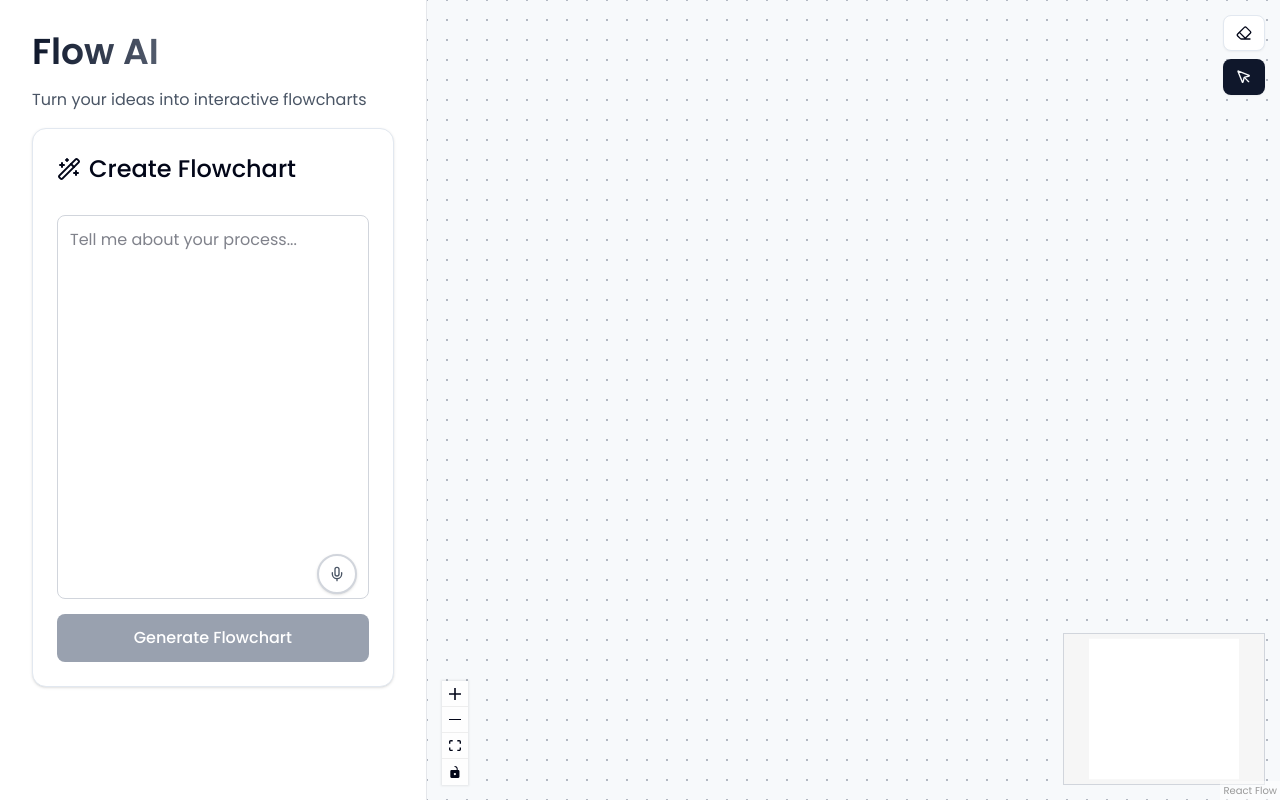
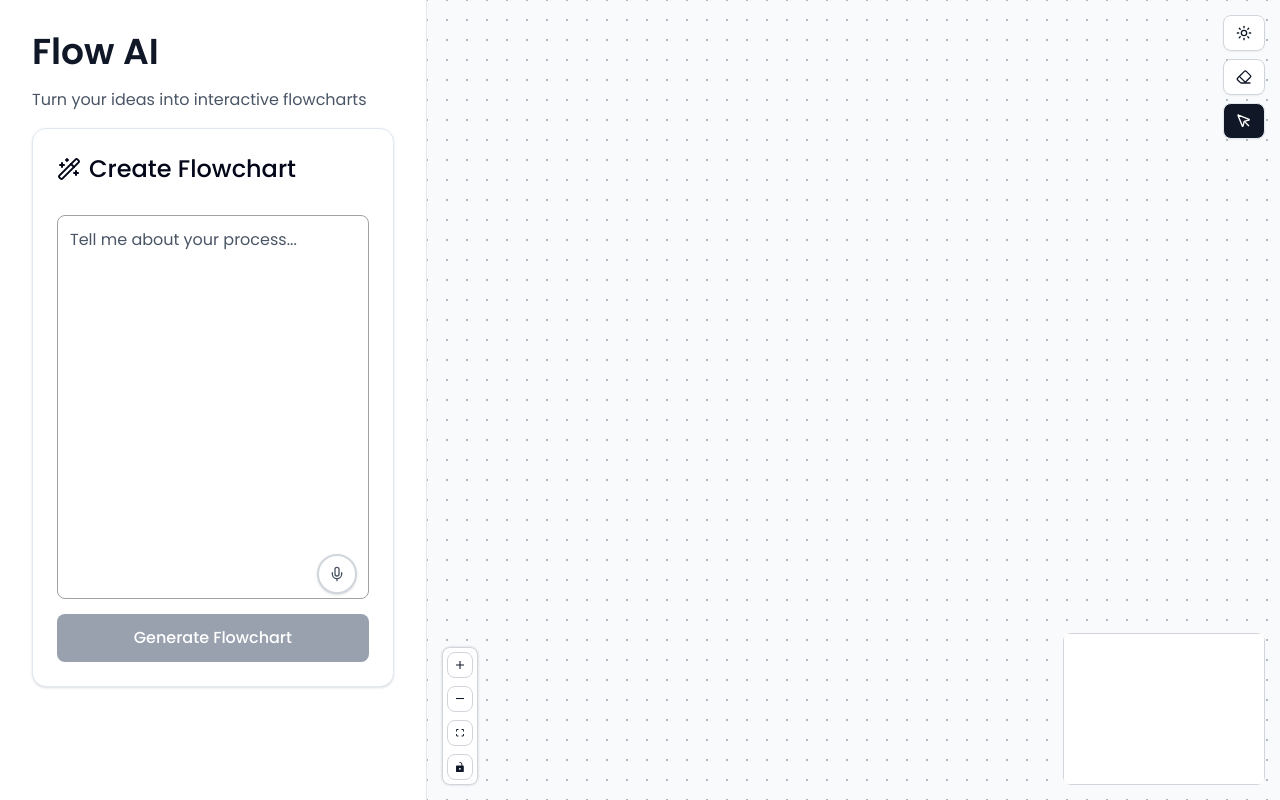
Before and after one commit to rycatt/flow-ai, a Next.js app: page / in a window 1280 px wide. Built offline with nearby package versions, Linux system fonts and the light colour scheme.

Commit message:
Add dark/light toggle

```diff
--- a/src/app/page.tsx
+++ b/src/app/page.tsx
@@ -72,15 +72,15 @@ export default function Home() {
   return (
     <div className="h-screen flex">
       <main className="flex w-full">
-        <div className="w-1/3 min-w-96 p-8 border-r border-gray-200 bg-white">
+        <div className="w-1/3 min-w-96 p-8 border-r dark:bg-neutral-900 dark:border-neutral-900 border-gray-200 bg-white">
           <div className="flex flex-col gap-4">
-            <h1 className="text-4xl font-semibold bg-gradient-to-r from-primary to-accent bg-clip-text text-transparent">
+            <h1 className="text-4xl font-semibold text-gray-900 dark:text-white">
               Flow AI
             </h1>
-            <p className="text-gray-600">
+            <p className="text-gray-600 dark:text-neutral-300">
               Turn your ideas into interactive flowcharts
             </p>
-            <Card>
+            <Card className="dark:bg-neutral-900">
               <CardHeader>
                 <CardTitle className="text-2xl font-medium flex items-center gap-2">
                   <WandSparkles />
@@ -94,7 +94,7 @@ export default function Home() {
                     onChange={(e) => setPrompt(e.target.value)}
                     placeholder="Tell me about your process..."
                     disabled={isGenerating}
-                    className="w-full h-96 p-3 pr-12 border border-gray-300 rounded-md focus:ring-2 focus:ring-gray-500 focus:border-transparent resize-none transition-all duration-200"
+                    className="w-full h-96 p-3 pr-12 border border-neutral-400 dark:border-neutral-700 rounded-md focus:ring-2 focus:ring-neutral-600 dark:focus:ring-neutral-500 focus:border-transparent resize-none transition-all duration-200 bg-white dark:bg-neutral-900 text-neutral-900 dark:text-neutral-100 placeholder-gray-600 dark:placeholder-neutral-500"
                   />
                   <div className="absolute bottom-3 right-3">
                     <VoiceInput onTranscription={setPrompt} />
@@ -103,7 +103,7 @@ export default function Home() {
                 <button
                   onClick={handleClick}
                   disabled={isGenerating || !prompt.trim()}
-                  className="w-full bg-gray-800 hover:bg-gray-700 disabled:bg-gray-400 text-white font-medium py-3 px-4 rounded-md transition-all duration-200 cursor-pointer mt-2 transform disabled:transform-none disabled:cursor-default"
+                  className="w-full bg-gray-900 hover:bg-gray-800 dark:bg-white dark:hover:bg-neutral-100 disabled:bg-gray-400 dark:disabled:bg-neutral-600 text-white dark:text-neutral-900 font-medium py-3 px-4 rounded-md transition-all duration-200 cursor-pointer mt-2 transform disabled:transform-none disabled:cursor-default"
                 >
                   {isGenerating ? <LoadingSpinner /> : "Generate Flowchart"}
                 </button>
@@ -113,14 +113,14 @@ export default function Home() {
         </div>
         <div className="flex-1 h-screen relative">
           {isGenerating && (
-            <div className="absolute top-4 left-4 bg-white/90 backdrop-blur-sm z-10 rounded-lg shadow-lg p-4 border border-gray-200">
+            <div className="absolute top-4 left-4 bg-white/90 dark:bg-neutral-800/90 backdrop-blur-sm z-10 rounded-lg shadow-lg p-4 border border-gray-200 dark:border-neutral-600">
               <div className="flex items-center gap-3">
-                <div className="animate-spin rounded-full h-6 w-6 border-b-2 border-gray-600"></div>
+                <div className="animate-spin rounded-full h-6 w-6 border-b-2 border-gray-600 dark:border-neutral-400"></div>
                 <div>
-                  <p className="text-gray-700 font-medium text-sm">
+                  <p className="text-gray-700 dark:text-neutral-200 font-medium text-sm">
                     Generating your flowchart...
                   </p>
-                  <p className="text-xs text-gray-500">
+                  <p className="text-xs text-gray-500 dark:text-neutral-400">
                     Watch as your flowchart comes to life
                   </p>
                 </div>
@@ -128,11 +128,11 @@ export default function Home() {
             </div>
           )}
           {animationComplete && (
-            <div className="absolute top-4 left-4 bg-green-50 border border-green-200 z-10 rounded-lg shadow-lg p-4">
+            <div className="absolute top-4 left-4 bg-gray-50 dark:bg-neutral-800/90 border border-gray-200 dark:border-neutral-600 z-10 rounded-lg shadow-lg p-4">
               <div className="flex items-center gap-3">
-                <div className="w-6 h-6 bg-green-500 rounded-full flex items-center justify-center">
+                <div className="w-6 h-6 bg-gray-900 dark:bg-white rounded-full flex items-center justify-center">
                   <svg
-                    className="w-4 h-4 text-white"
+                    className="w-4 h-4 text-white dark:text-neutral-900"
                     fill="none"
                     stroke="currentColor"
                     viewBox="0 0 24 24"
@@ -146,7 +146,7 @@ export default function Home() {
                   </svg>
                 </div>
                 <div>
-                  <p className="text-xs text-green-600">
+                  <p className="text-xs text-gray-700 dark:text-neutral-200">
                     Your flowchart is ready
                   </p>
                 </div>
--- a/src/app/xy-theme.css
+++ b/src/app/xy-theme.css
@@ -1,24 +1,15 @@
-/* xyflow theme files. Delete these to start from our base */
-
 .react-flow {
   --xy-background-color: #f7f9fb;
-  /* Custom Variables */
   --xy-theme-selected: #f57dbd;
   --xy-theme-hover: #c5c5c5;
   --xy-theme-edge-hover: black;
   --xy-theme-color-focus: #e8e8e8;
-
-  /* Built-in Variables see https://reactflow.dev/learn/customization/theming */
   --xy-node-border-default: 1px solid #ededed;
-
   --xy-node-boxshadow-default: 0px 3.54px 4.55px 0px #00000005,
     0px 3.54px 4.55px 0px #0000000d, 0px 0.51px 1.01px 0px #0000001a;
-
   --xy-node-border-radius-default: 8px;
-
   --xy-handle-background-color-default: #ffffff;
   --xy-handle-border-color-default: #aaaaaa;
-
   --xy-edge-label-color-default: #505050;
 }
 
@@ -28,8 +19,6 @@
     0px 0.51px 1.01px 0px rgba(255, 255, 255, 0.2);
   --xy-theme-color-focus: #535353;
 }
-
-/* Customizing Default Theming */
 
 .react-flow__node {
   box-shadow: var(--xy-node-boxshadow-default);
@@ -66,8 +55,8 @@
 }
 
 .react-flow__node-group {
-  background: transparent !important; /* Fully transparent background */
-  border: 1.5px dashed #b8b8b8 !important; /* Visible border (purple, or use #b8b8b8 for gray) */
+  background: transparent !important;
+  border: 1.5px dashed #b8b8b8 !important;
   border-radius: 10px;
   box-shadow: none;
   transition: border-color 0.2s;
@@ -113,19 +102,6 @@
   height: 5px;
 }
 
-/*
-  Custom Example CSS  - This CSS is to improve the example experience.
-  You can remove it if you want to use the default styles.
-*/
-
-/* New Theme Classes:
-   .xy-theme__button   - Styles for buttons.
-   .xy-theme__input    - Styles for text inputs.
-   .xy-theme__checkbox - Styles for checkboxes.
-   .xy-theme__select   - Styles for dropdown selects.
-   .xy-theme__label    - Styles for labels.
-*/
-
 :root {
   --color-primary: #ff0073;
   --color-background: #fefefe;
@@ -147,7 +123,6 @@
   margin: 0;
 }
 
-/* Custom Button Styling */
 .xy-theme__button {
   display: inline-flex;
   align-items: center;
@@ -194,12 +169,10 @@
   margin-right: 0.2rem;
 }
 
-/* Add gap between adjacent buttons */
 .xy-theme__button + .xy-theme__button {
   margin-left: 0.3rem;
 }
 
-/* Example Input Styling */
 .xy-theme__input {
   padding: 0.5rem 0.75rem;
   border: 1px solid var(--color-primary);
@@ -216,7 +189,6 @@
   box-shadow: 0 0 0 2px rgba(255, 0, 115, 0.3);
 }
 
-/* Specific Checkbox Styling */
 .xy-theme__checkbox {
   appearance: none;
   -webkit-appearance: none;
@@ -242,7 +214,6 @@
   box-shadow: 0 0 0 2px rgba(255, 0, 115, 0.3);
 }
 
-/* Dropdown Styling */
 .xy-theme__select {
   padding: 0.5rem 0.75rem;
   border: 1px solid var(--color-primary);
@@ -291,16 +262,61 @@
   box-shadow: none !important;
 }
 
-/* Start node (type: input) */
 .react-flow .react-flow__node-input {
-  background: #e0f7fa !important; /* Light cyan */
-  border: 2px solid #00bcd4 !important; /* Cyan border */
+  background: #e0f7fa !important;
+  border: 2px solid #00bcd4 !important;
   color: #006064 !important;
 }
 
-/* End node (type: output) */
 .react-flow .react-flow__node-output {
-  background: #ffebee !important; /* Light red */
-  border: 2px solid #e53935 !important; /* Red border */
+  background: #ffebee !important;
+  border: 2px solid #e53935 !important;
   color: #b71c1c !important;
 }
+
+.react-flow__controls {
+  background-color: white !important;
+  border: 1px solid #d1d5db !important;
+  border-radius: 8px !important;
+}
+
+.react-flow__controls button {
+  background-color: white !important;
+  border: 1px solid #d1d5db !important;
+  color: #111827 !important;
+  border-radius: 8px !important;
+  margin: 4px !important;
+  padding: 8px !important;
+}
+
+.react-flow__controls button:hover {
+  background-color: #f9fafb !important;
+}
+
+.dark .react-flow__controls {
+  background-color: rgba(38, 38, 38, 0.6) !important;
+  border: 1px solid #525252 !important;
+}
+
+.dark .react-flow__controls button {
+  background-color: rgba(38, 38, 38, 0.6) !important;
+  border: 1px solid #525252 !important;
+  color: #f5f5f5 !important;
+  margin: 4px !important;
+  padding: 8px !important;
+}
+
+.dark .react-flow__controls button:hover {
+  background-color: #404040 !important;
+}
+
+.react-flow__minimap {
+  background-color: white !important;
+  border: 1px solid #d1d5db !important;
+  border-radius: 8px !important;
+}
+
+.dark .react-flow__minimap {
+  background-color: #171717 !important;
+  border: 1px solid #525252 !important;
+}
--- a/src/components/FlowchartCanvas.tsx
+++ b/src/components/FlowchartCanvas.tsx
@@ -16,7 +16,7 @@ import {
   useReactFlow,
 } from "@xyflow/react";
 import "@xyflow/react/dist/style.css";
-import { Eraser as EraserIcon, MousePointer } from "lucide-react";
+import { Eraser as EraserIcon, Moon, MousePointer, Sun } from "lucide-react";
 import { useCallback, useEffect, useRef, useState } from "react";
 import { FlowchartCanvasProps } from "../types/flowchart";
 import { ErasableEdge } from "./ErasableEdge";
@@ -40,6 +40,12 @@ export const FlowchartCanvas = ({
   const reactFlowInstance = useReactFlow();
   const [lastClickTime, setLastClickTime] = useState(0);
   const [isEraserActive, setIsEraserActive] = useState(false);
+  const [isDarkTheme, setIsDarkTheme] = useState(() => {
+    if (typeof window !== "undefined") {
+      return document.documentElement.classList.contains("dark");
+    }
+    return false;
+  });
   const prevNodesRef = useRef<Node[]>([]);
 
   const NODE_DELAY = 200;
@@ -135,6 +141,11 @@ export const FlowchartCanvas = ({
     [edges, onEdgesChange]
   );
 
+  const toggleTheme = useCallback(() => {
+    setIsDarkTheme((prev) => !prev);
+    document.documentElement.classList.toggle("dark");
+  }, []);
+
   const onPaneClick = useCallback(
     (event: React.MouseEvent) => {
       if (isEraserActive) return;
@@ -196,7 +207,7 @@ export const FlowchartCanvas = ({
       : 0;
 
   return (
-    <div className="w-full h-full cursor-crosshair">
+    <div className="w-full h-full cursor-crosshair bg-background">
       <ReactFlow
         nodes={nodes}
         edges={edges}
@@ -213,29 +224,70 @@ export const FlowchartCanvas = ({
         nodesDraggable={true}
         nodesConnectable={true}
         elementsSelectable={true}
+        proOptions={{ hideAttribution: true }}
       >
-        <Controls className="!bg-card !border-border" />
+        <Controls
+          style={{
+            backgroundColor: isDarkTheme
+              ? "rgba(38, 38, 38, 0.9)"
+              : "rgba(255, 255, 255, 0.9)",
+            border: isDarkTheme
+              ? "1px solid rgb(64, 64, 64)"
+              : "1px solid rgb(229, 231, 235)",
+            borderRadius: "8px",
+            backdropFilter: "blur(8px)",
+          }}
+        />
         <MiniMap
-          className="absolute bottom-2 right-2 bg-white/95 border border-gray-300"
+          style={{
+            backgroundColor: isDarkTheme
+              ? "rgba(38, 38, 38, 0.9)"
+              : "rgba(255, 255, 255, 0.9)",
+            border: isDarkTheme
+              ? "1px solid rgb(64, 64, 64)"
+              : "1px solid rgb(229, 231, 235)",
+            borderRadius: "8px",
+            backdropFilter: "blur(8px)",
+          }}
           nodeColor={(node) => {
             const label = (node.data?.label as string) || "";
-            if (label.includes("Setup")) return "#00bcd4";
-            if (label.includes("Processing")) return "#2196f3";
-            if (label.includes("Validation")) return "#ff9800";
-            if (label.includes("Output")) return "#f44336";
-            switch (node.type) {
-              case "input":
-                return "#00bcd4";
-              case "output":
-                return "#f44336";
-              case "group":
-                return "rgba(23, 92, 246, 0.2)";
-              default:
-                return "#607d8b";
+            if (isDarkTheme) {
+              if (label.includes("Setup")) return "#e5e7eb";
+              if (label.includes("Processing")) return "#d1d5db";
+              if (label.includes("Validation")) return "#9ca3af";
+              if (label.includes("Output")) return "#6b7280";
+              switch (node.type) {
+                case "input":
+                  return "#e5e7eb";
+                case "output":
+                  return "#6b7280";
+                case "group":
+                  return "rgba(229, 231, 235, 0.2)";
+                default:
+                  return "#d1d5db";
+              }
+            } else {
+              if (label.includes("Setup")) return "#374151";
+              if (label.includes("Processing")) return "#6b7280";
+              if (label.includes("Validation")) return "#9ca3af";
+              if (label.includes("Output")) return "#d1d5db";
+              switch (node.type) {
+                case "input":
+                  return "#374151";
+                case "output":
+                  return "#d1d5db";
+                case "group":
+                  return "rgba(55, 65, 81, 0.2)";
+                default:
+                  return "#6b7280";
+              }
             }
           }}
-          nodeStrokeColor="#263238"
+          nodeStrokeColor={isDarkTheme ? "#374151" : "#e5e7eb"}
           nodeStrokeWidth={1.5}
+          maskColor={
+            isDarkTheme ? "rgba(10, 10, 10, 0.8)" : "rgba(255, 255, 255, 0.8)"
+          }
           zoomable
           pannable
         />
@@ -243,19 +295,39 @@ export const FlowchartCanvas = ({
           variant={BackgroundVariant.Cross}
           gap={20}
           size={2}
-          color="#9ca3af"
+          color={isDarkTheme ? "#262626" : "#9ca3af"}
+          style={{
+            backgroundColor: isDarkTheme ? "#0a0a0a" : "#f9fafb",
+          }}
         />
 
         <Panel position="top-right">
           <div className="flex flex-col gap-2">
             <Button
-              variant={isEraserActive ? "default" : "outline"}
+              className="bg-white dark:bg-neutral-800/60 border-gray-300 dark:border-neutral-600 text-gray-900 dark:text-neutral-100 hover:bg-gray-50 dark:hover:bg-neutral-700"
+              variant="outline"
+              onClick={toggleTheme}
+            >
+              {isDarkTheme ? <Moon /> : <Sun />}
+            </Button>
+            <Button
+              className={`${
+                isEraserActive
+                  ? "bg-gray-900 dark:bg-white text-white dark:text-neutral-900"
+                  : "bg-white dark:bg-neutral-800/60 border-gray-300 dark:border-neutral-600 text-gray-900 dark:text-neutral-100 hover:bg-gray-50 dark:hover:bg-neutral-700"
+              }`}
+              variant="outline"
               onClick={() => setIsEraserActive(true)}
             >
               <EraserIcon />
             </Button>
             <Button
-              variant={!isEraserActive ? "default" : "outline"}
+              className={`${
+                !isEraserActive
+                  ? "bg-gray-900 dark:bg-white text-white dark:text-neutral-900"
+                  : "bg-white dark:bg-neutral-800/60 border-gray-300 dark:border-neutral-600 text-gray-900 dark:text-gray-100 hover:bg-gray-50 dark:hover:bg-neutral-700"
+              }`}
+              variant="outline"
               onClick={() => setIsEraserActive(false)}
             >
               <MousePointer />
@@ -265,19 +337,33 @@ export const FlowchartCanvas = ({
 
         {isAnimating && (
           <Panel position="top-left">
-            <div className="bg-white/90 backdrop-blur-sm rounded-lg shadow-lg p-4 border border-gray-200">
+            <div
+              className={`backdrop-blur-sm rounded-lg shadow-lg p-4 border ${
+                isDarkTheme
+                  ? "bg-neutral-800/90 border-neutral-600"
+                  : "bg-white/90 border-gray-200"
+              }`}
+            >
               <div className="space-y-2">
                 <div className="flex justify-between text-sm">
                   <span>Progress:</span>
                   <span>{progress}%</span>
                 </div>
-                <div className="w-full bg-gray-200 rounded-full h-2">
+                <div
+                  className={`w-full rounded-full h-2 ${
+                    isDarkTheme ? "bg-neutral-600" : "bg-gray-200"
+                  }`}
+                >
                   <div
-                    className="bg-blue-600 h-2 rounded-full transition-all duration-300"
+                    className="bg-gray-900 dark:bg-white h-2 rounded-full transition-all duration-300"
                     style={{ width: `${progress}%` }}
                   ></div>
                 </div>
-                <div className="text-xs text-gray-600">
+                <div
+                  className={`text-xs ${
+                    isDarkTheme ? "text-neutral-300" : "text-gray-600"
+                  }`}
+                >
                   {currentNodeIndex}/{initialNodes.length} nodes •{" "}
                   {currentEdgeIndex}/{initialEdges.length} edges
                 </div>
--- a/src/components/VoiceInput.tsx
+++ b/src/components/VoiceInput.tsx
@@ -91,8 +91,8 @@ export const VoiceInput = ({ onTranscription }: VoiceInputProps) => {
         flex items-center justify-center shadow-sm cursor-pointer
         ${
           recording
-            ? "bg-red-500 border-red-600 text-white shadow-lg scale-110"
-            : "bg-white border-gray-300 text-gray-600 hover:border-gray-400 hover:bg-gray-50"
+            ? "bg-red-500 border-red-600 text-white shadow-lg scale-110 hover:bg-red-800"
+            : "dark:bg-neutral-800 dark:border-neutral-600 dark:text-neutral-300 dark:hover:bg-neutral-700 dark:hover:border-neutral-500 bg-white border-gray-300 text-gray-600 hover:border-gray-400 hover:bg-gray-50 hover:text-gray-700"
         }
       `}
       title={recording ? "Click to stop" : "Click to start recording"}
--- a/src/lib/eraser-utils.ts
+++ b/src/lib/eraser-utils.ts
@@ -178,7 +178,6 @@ export function samplePathPoints(
     const distance = distanceBetweenPoints(prev, current);
 
     if (distance > maxDistance) {
-      // Add intermediate points
       const numSegments = Math.ceil(distance / maxDistance);
       for (let j = 1; j < numSegments; j++) {
         const t = j / numSegments;
```
